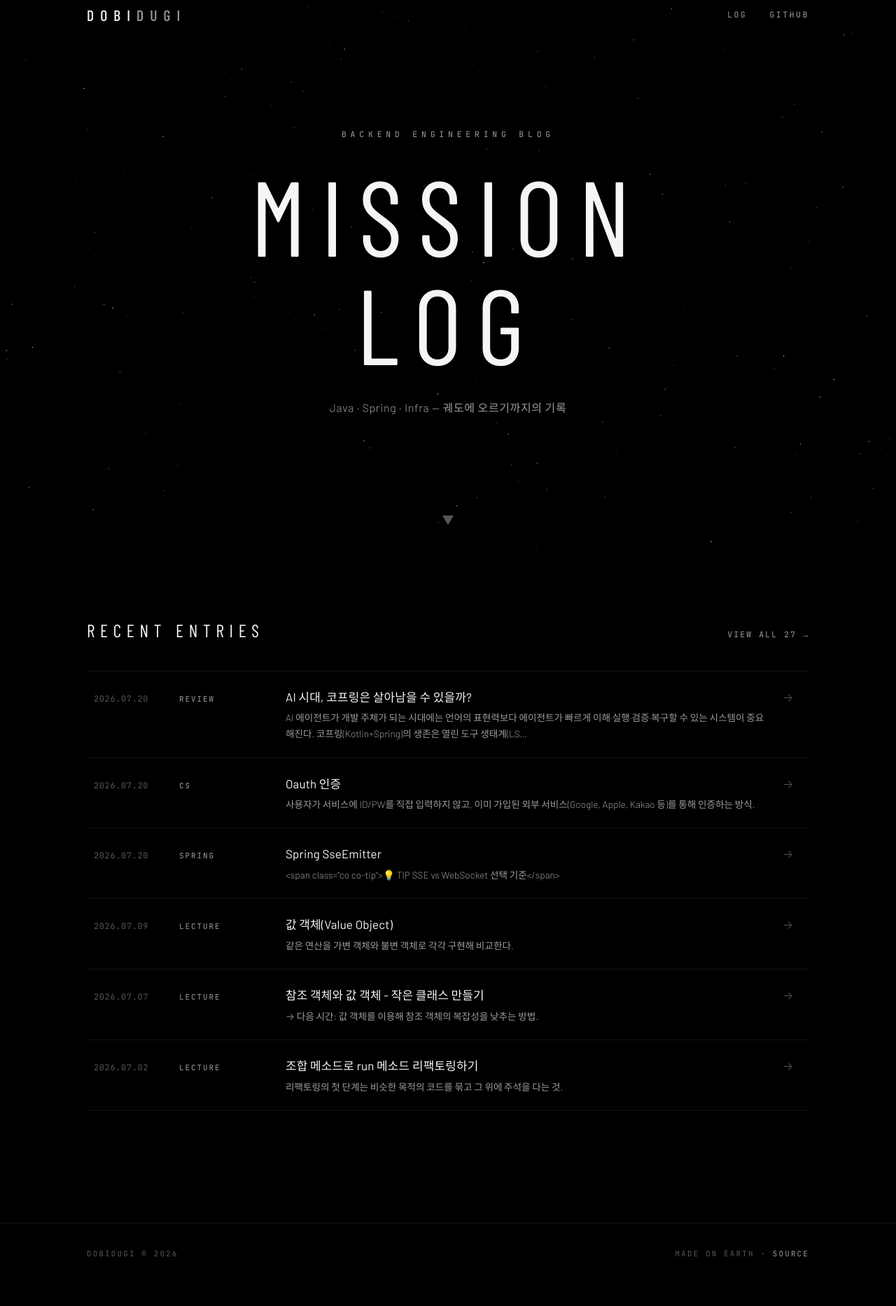
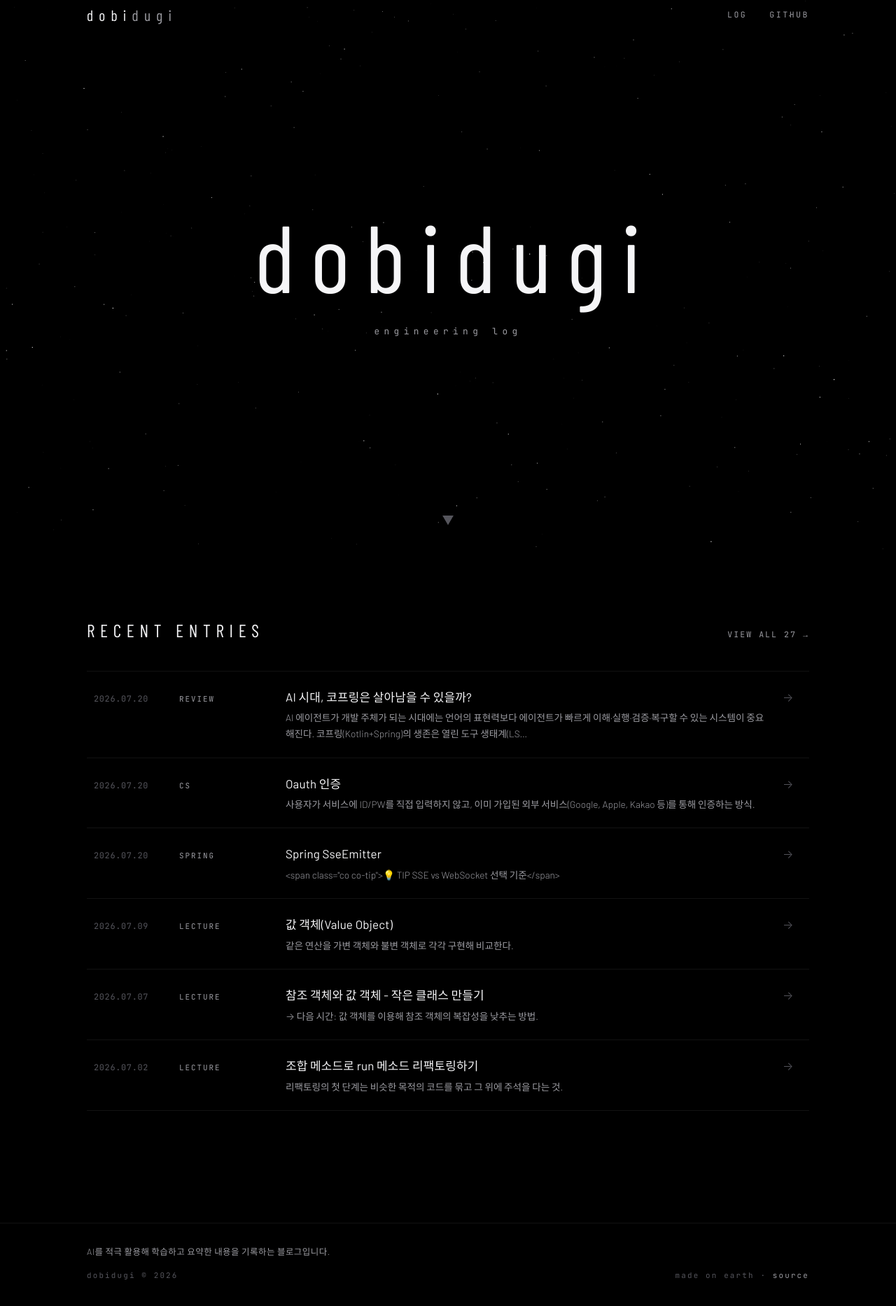
Before and after one commit to dobidugi/dobidugi.github.io, an Astro site: page / in a window 1280 px wide. Shown: the part 11-1878 px from the top of the page at 70% size. Before the commit the page ends 1847 px from the top, so only its background shows below. Built offline with nearby package versions, Linux system fonts and the light colour scheme; Astro itself is replaced by a stand-in of ours; a web font is replaced by a local one.

Commit message:
Refine hero wordmark and add AI disclosure to footer
- 히어로: MISSION LOG 문구 제거, 소문자 dobidugi 워드마크 + 글자별 순차 트윙클
- 서브라인: engineering log
- 네비/푸터/타이틀 소문자 통일
- 푸터에 AI 활용 학습·요약 블로그 고지 추가

Co-Authored-By: Claude Fable 5 <noreply@anthropic.com>

```diff
--- a/src/components/Footer.astro
+++ b/src/components/Footer.astro
@@ -1,6 +1,9 @@
 <footer class="footer">
   <div class="footer-inner">
-    <span>DOBIDUGI © {new Date().getFullYear()}</span>
-    <span>MADE ON EARTH · <a href="https://github.com/dobidugi/dobidugi.github.io" target="_blank" rel="noopener">SOURCE</a></span>
+    <p class="footer-note">AI를 적극 활용해 학습하고 요약한 내용을 기록하는 블로그입니다.</p>
+    <div class="footer-row">
+      <span>dobidugi © {new Date().getFullYear()}</span>
+      <span>made on earth · <a href="https://github.com/dobidugi/dobidugi.github.io" target="_blank" rel="noopener">source</a></span>
+    </div>
   </div>
 </footer>
--- a/src/components/Nav.astro
+++ b/src/components/Nav.astro
@@ -1,6 +1,6 @@
 <nav class="nav" id="nav">
   <div class="nav-inner">
-    <a class="brand" href="/">DOBI<span>DUGI</span></a>
+    <a class="brand" href="/">dobi<span>dugi</span></a>
     <div class="nav-links">
       <a href="/log/">LOG</a>
       <a href="https://github.com/dobidugi" target="_blank" rel="noopener">GITHUB</a>
--- a/src/layouts/Base.astro
+++ b/src/layouts/Base.astro
@@ -10,8 +10,8 @@ interface Props {
 }
 
 const {
-  title = 'DOBIDUGI — MISSION LOG',
-  description = 'Backend engineering log. Java · Spring · Infra.',
+  title = 'dobidugi',
+  description = 'dobidugi — engineering log',
 } = Astro.props;
 ---
 
--- a/src/pages/index.astro
+++ b/src/pages/index.astro
@@ -11,9 +11,10 @@ const recent = posts.slice(0, 6);
 
 <Base>
   <section class="hero">
-    <p class="eyebrow">Backend Engineering Blog</p>
-    <h1 class="hero-title">Mission<br />Log</h1>
-    <p class="hero-sub">Java · Spring · Infra — 궤도에 오르기까지의 기록</p>
+    <h1 class="hero-wordmark" aria-label="dobidugi">
+      {'dobidugi'.split('').map((ch, i) => <span class="tw" style={`--i: ${i}`}>{ch}</span>)}
+    </h1>
+    <p class="hero-sub">engineering log</p>
     <a class="scroll-hint" href="#recent" aria-label="아래로 스크롤">▼</a>
   </section>
 
--- a/src/pages/log/[...slug].astro
+++ b/src/pages/log/[...slug].astro
@@ -18,7 +18,7 @@ const dateStr = `${d.getFullYear()}.${pad(d.getMonth() + 1)}.${pad(d.getDate())}
 ---
 
 <Base
-  title={`${post.data.title} — DOBIDUGI`}
+  title={`${post.data.title} — dobidugi`}
   description={post.data.description ?? post.data.title}
 >
   <article class="post">
--- a/src/pages/log/index.astro
+++ b/src/pages/log/index.astro
@@ -12,7 +12,7 @@ const years = [...new Set(posts.map((p) => p.data.date.getFullYear()))].sort(
 );
 ---
 
-<Base title="LOG — DOBIDUGI" description="전체 글 목록">
+<Base title="log — dobidugi" description="전체 글 목록">
   <header class="page-head">
     <h1 class="page-title">All Entries</h1>
     <p class="page-count">{posts.length} ENTRIES LOGGED</p>
--- a/src/styles/global.css
+++ b/src/styles/global.css
@@ -92,9 +92,8 @@ main {
 .brand {
   font-family: var(--font-cond);
   font-size: 1.35rem;
-  font-weight: 500;
-  letter-spacing: 0.42em;
-  text-transform: uppercase;
+  font-weight: 400;
+  letter-spacing: 0.38em;
 }
 
 .brand span {
@@ -140,21 +139,42 @@ main {
   animation: fade-up 0.9s ease both;
 }
 
-.hero-title {
+.hero-wordmark {
   font-family: var(--font-cond);
-  font-size: clamp(4rem, 14vw, 9.5rem);
+  font-size: clamp(3.4rem, 12vw, 8.5rem);
   font-weight: 300;
-  letter-spacing: 0.14em;
-  line-height: 1.02;
-  text-transform: uppercase;
+  letter-spacing: 0.16em;
+  padding-left: 0.16em; /* letter-spacing이 마지막 글자 뒤에 남기는 공백 보정 */
+  line-height: 1.05;
   animation: fade-up 0.9s 0.15s ease both;
 }
 
+.tw {
+  display: inline-block;
+  animation: twinkle 8s ease-in-out infinite;
+  animation-delay: calc(1.2s + var(--i) * 0.32s);
+}
+
+@keyframes twinkle {
+  0%, 12%, 100% {
+    opacity: 1;
+    text-shadow: none;
+  }
+  3% {
+    opacity: 0.2;
+  }
+  6% {
+    opacity: 1;
+    text-shadow: 0 0 22px rgba(255, 255, 255, 0.75), 0 0 60px rgba(255, 255, 255, 0.25);
+  }
+}
+
 .hero-sub {
-  margin-top: 30px;
-  font-size: 1rem;
+  margin-top: 26px;
+  font-family: var(--font-mono);
+  font-size: 0.8rem;
   color: var(--muted);
-  letter-spacing: 0.04em;
+  letter-spacing: 0.5em;
   animation: fade-up 0.9s 0.3s ease both;
 }
 
@@ -608,15 +628,27 @@ main {
 .footer-inner {
   max-width: 1080px;
   margin: 0 auto;
-  padding: 34px 24px;
+  padding: 30px 24px 34px;
+  font-family: var(--font-mono);
+  font-size: 0.68rem;
+  letter-spacing: 0.2em;
+  color: var(--faint);
+}
+
+.footer-note {
+  font-family: var(--font-body);
+  font-size: 0.78rem;
+  font-weight: 300;
+  letter-spacing: 0.04em;
+  color: var(--muted);
+  margin-bottom: 14px;
+}
+
+.footer-row {
   display: flex;
   align-items: center;
   justify-content: space-between;
   gap: 16px;
-  font-family: var(--font-mono);
-  font-size: 0.68rem;
-  letter-spacing: 0.2em;
-  color: var(--faint);
 }
 
 .footer a {
@@ -680,8 +712,9 @@ main {
 
 @media (prefers-reduced-motion: reduce) {
   .eyebrow,
-  .hero-title,
-  .hero-sub {
+  .hero-wordmark,
+  .hero-sub,
+  .tw {
     animation: none;
   }
 
```
